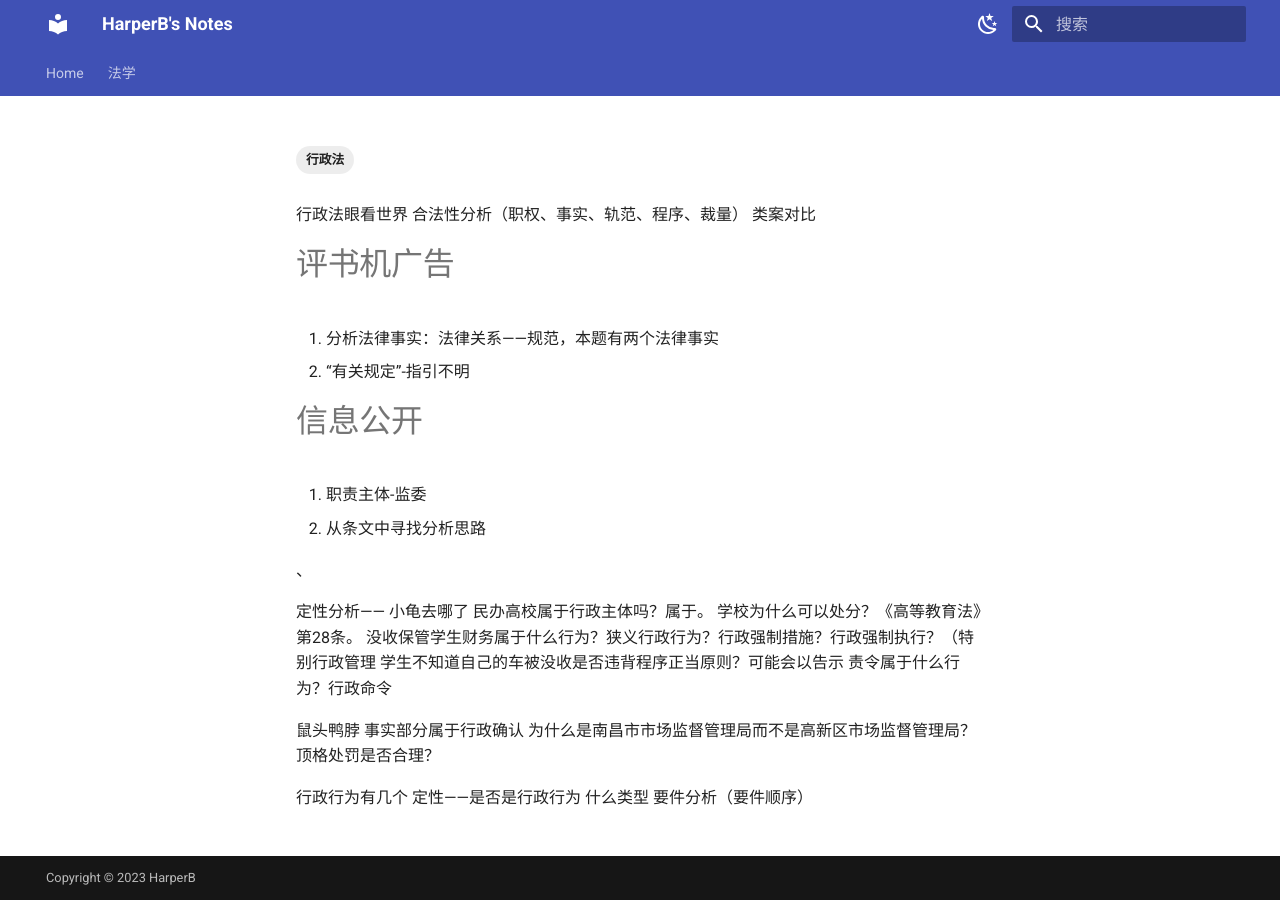
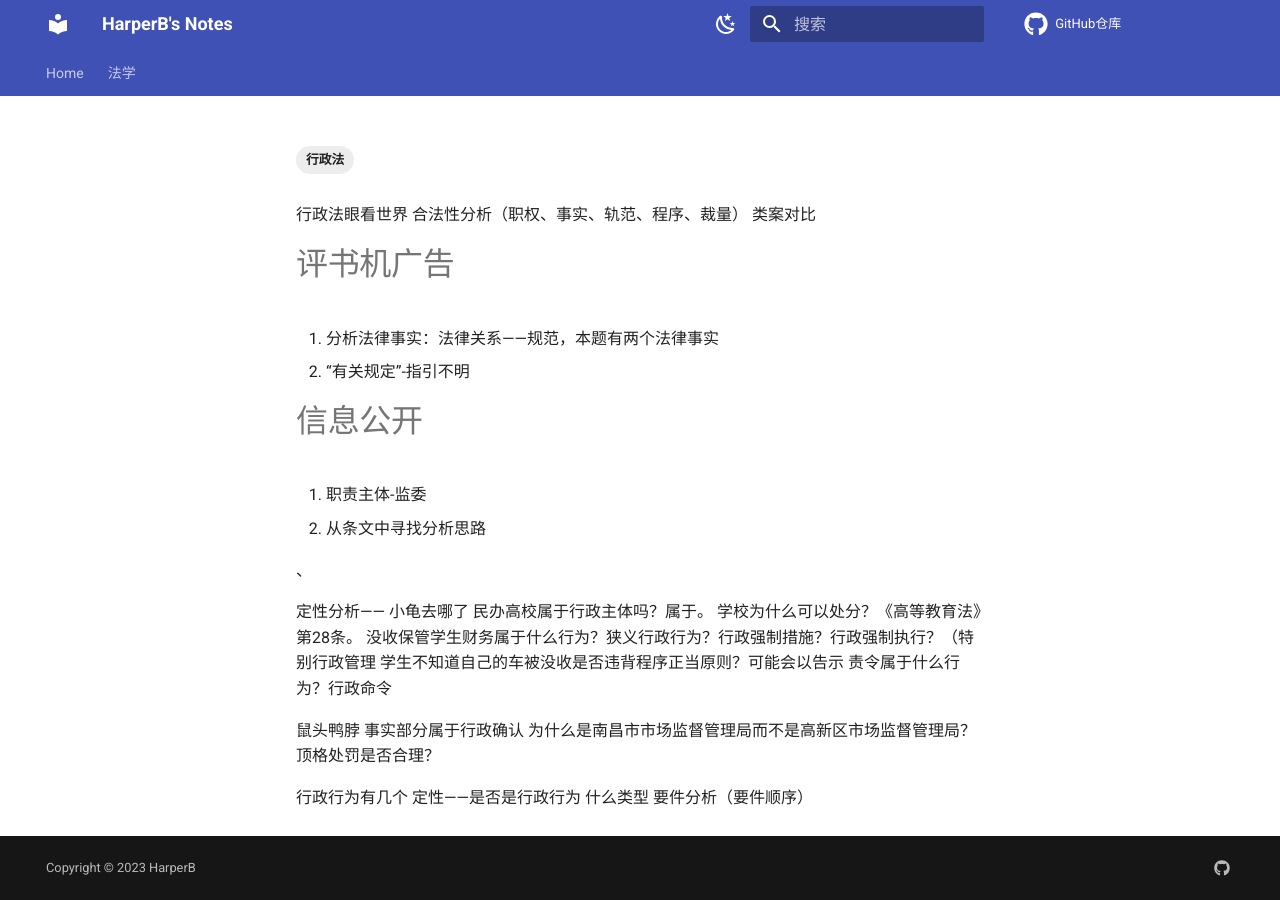
Before and after one commit to Harper-bai/note, an MkDocs documentation site: the page built from docs/xingzhengfa/行政法眼看世界.md, in a window 1280 px wide. Built offline with MkDocs 1.6.1 and Material for MkDocs 9.7.7, drawn with Linux system fonts in a browser that asks for light colours; comment, search, counter and statistics services are not loaded.

Commit message:
Adding intial documentation files

```diff
--- a/mkdocs.yml
+++ b/mkdocs.yml
@@ -1,12 +1,12 @@
 site_name: HarperB's Notes
 site_url: https://Harper-bai.github.io/notes
-site_author: HarperB's
+site_author: HarperB
 theme:
   name: material
   language: zh
   palette:
     #primary: blue grey
-    - scheme: default # 日间模式
+    - scheme: teal # 日间模式
       primary: indigo # 上方的
       accent: cyan # 链接等可交互元件的高亮色
       toggle:
@@ -34,9 +34,9 @@ theme:
     - search.share #搜索分享按钮
   icon:
     repo: fontawesome/brands/github #右上角图标
-#edit_uri: edit/main/docs # 编辑按钮跳转的链接
-#repo_url: https://github.com/yhwu-is/Notes # 右上角点击跳转的链接
-#repo_name: GitHub仓库 # 右上角的名字
+edit_uri: edit/main/docs # 编辑按钮跳转的链接
+repo_url: https://github.com/Harper-bai/note  # 右上角点击跳转的链接
+repo_name: GitHub仓库 # 右上角的名字
 
 #最小的子目录下要有文件才不会报错
 nav:
@@ -53,9 +53,9 @@ copyright: Copyright &copy; 2023 HarperB
 
 extra:
   generator: false  #删除页脚显示“使用 MkDocs 材料制造”
-#  social:
-#    - icon: fontawesome/brands/github
-#      link: https://github.com/yhwu-is
+  social:
+    - icon: fontawesome/brands/github
+      link: https://github.com/Harper-bai
 #    - icon: fontawesome/solid/paper-plane
 #      link: mailto:<yhwu_is@zju.edu.cn> #联系方式
 
```
Also changed, not shown: site/404.html, site/index.html, site/search/search_index.json, site/sitemap.xml, site/xingzhengfa/p1/index.html, site/xingzhengfa/p2/index.html, site/xingzhengfa/p3/index.html, site/xingzhengfa/p4/index.html, site/xingzhengfa/行政法-Content/index.html, site/xingzhengfa/行政法眼看世界/index.html, 1 other file.
